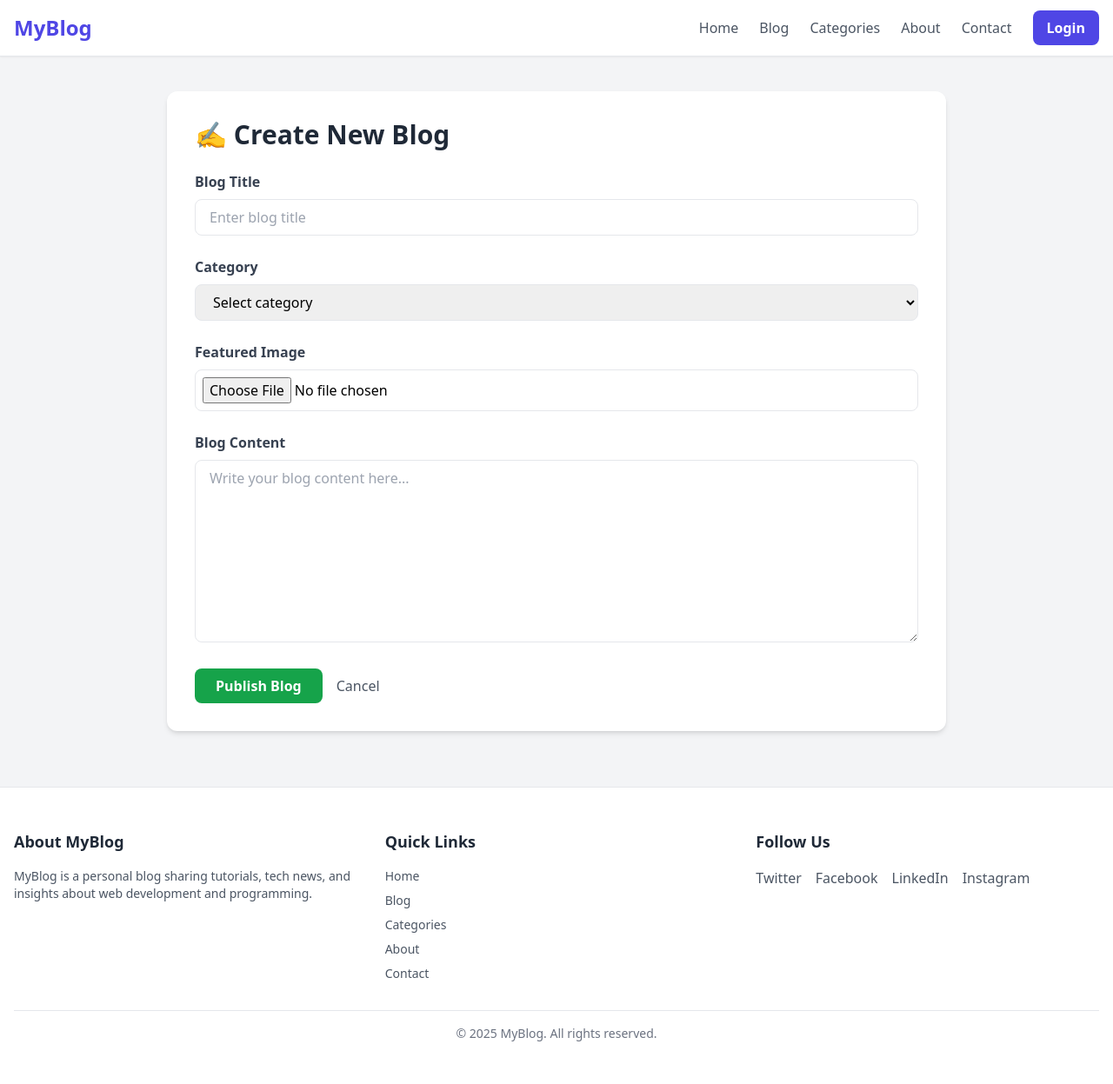
After one commit to bipinjlimbu/Blog---First-Django-Project, a Django app: page /create-blog/ in a window 1280 px wide. The commit adds this page. Shown: the whole page at 87% size. Run offline with Django 5.2, Linux system fonts and the light colour scheme.

Commit message:
Create Blog Added

```diff
--- a/Blog_App/templates/components/_navbar.html
+++ b/Blog_App/templates/components/_navbar.html
@@ -30,8 +30,8 @@
 
           {% if request.user.is_authenticated %}
           <!-- Add Blog Button -->
-          <a href="/blog/create"
-             onclick="return confirmAddBlog();"
+          <a href="/create-blog/"
+
              class="bg-green-600 text-white px-4 py-2 rounded-lg hover:bg-green-700 font-semibold">
             + Add Blog
           </a>
@@ -86,8 +86,7 @@
         <a href="/contact" class="block hover:text-indigo-600">Contact</a>
 
         {% if request.user.is_authenticated %}
-        <a href="/blog/create"
-           onclick="return confirmAddBlog();"
+        <a href="/create-blog/"
            class="block bg-green-600 text-white text-center px-4 py-2 rounded-lg hover:bg-green-700 font-semibold">
           + Add Blog
         </a>
@@ -113,11 +112,6 @@
     document.getElementById("menu-btn").addEventListener("click", () => {
       document.getElementById("mobile-menu").classList.toggle("hidden");
     });
-
-    // add blog confirmation
-    function confirmAddBlog() {
-      return confirm("Do you want to create a new blog post?");
-    }
   </script>
 
 </body>
--- /dev/null
+++ b/Blog_App/templates/main/create_blog.html
@@ -0,0 +1,109 @@
+<!DOCTYPE html>
+<html lang="en">
+<head>
+  <meta charset="UTF-8">
+  <meta name="viewport" content="width=device-width, initial-scale=1.0">
+  <title>Create Blog</title>
+  {% load static %}
+  <link href="{% static 'src/styles.css' %}" rel="stylesheet">
+</head>
+
+<body class="bg-gray-100 min-h-screen">
+
+  {% include 'components/_navbar.html' %}
+
+  <!-- Page Container -->
+  <div class="max-w-4xl mx-auto mt-10 bg-white p-8 rounded-xl shadow-md">
+
+    <!-- Heading -->
+    <h1 class="text-3xl font-bold text-gray-800 mb-6">
+      ✍️ Create New Blog
+    </h1>
+
+    <!-- Form -->
+    <form method="POST" enctype="multipart/form-data" class="space-y-6">
+      {% csrf_token %}
+
+      <!-- Blog Title -->
+      <div>
+        <label class="block text-gray-700 font-semibold mb-2">
+          Blog Title
+        </label>
+        <input
+          type="text"
+          name="title"
+          placeholder="Enter blog title"
+          required
+          class="w-full px-4 py-2 border rounded-lg focus:outline-none focus:ring-2 focus:ring-indigo-500"
+        />
+      </div>
+
+      <!-- Category -->
+      <div>
+        <label class="block text-gray-700 font-semibold mb-2">
+          Category
+        </label>
+        <select
+          name="category"
+          required
+          class="w-full px-4 py-2 border rounded-lg focus:outline-none focus:ring-2 focus:ring-indigo-500"
+        >
+          <option value="">Select category</option>
+          <option value="tech">Technology</option>
+          <option value="life">Lifestyle</option>
+          <option value="travel">Travel</option>
+          <option value="education">Education</option>
+        </select>
+      </div>
+
+      <!-- Blog Image -->
+      <div>
+        <label class="block text-gray-700 font-semibold mb-2">
+          Featured Image
+        </label>
+        <input
+          type="file"
+          name="image"
+          accept="image/*"
+          class="w-full border rounded-lg p-2"
+        />
+      </div>
+
+      <!-- Blog Content -->
+      <div>
+        <label class="block text-gray-700 font-semibold mb-2">
+          Blog Content
+        </label>
+        <textarea
+          name="content"
+          rows="8"
+          placeholder="Write your blog content here..."
+          required
+          class="w-full px-4 py-2 border rounded-lg focus:outline-none focus:ring-2 focus:ring-indigo-500"
+        ></textarea>
+      </div>
+
+      <!-- Buttons -->
+      <div class="flex items-center gap-4">
+        <button
+          type="submit"
+          class="bg-green-600 text-white px-6 py-2 rounded-lg font-semibold hover:bg-green-700 transition"
+        >
+          Publish Blog
+        </button>
+
+        <a
+          href="/blog"
+          class="text-gray-600 hover:text-indigo-600 transition"
+        >
+          Cancel
+        </a>
+      </div>
+    </form>
+
+  </div>
+
+  {% include 'components/_footer.html' %}
+
+</body>
+</html>
--- a/Blog_App/urls.py
+++ b/Blog_App/urls.py
@@ -1,5 +1,5 @@
 from django.urls import path
-from .views.main_view import index_page
+from .views.main_view import index_page, create_blog
 from .views.auth_view import login_page, register_page, logout_view
 
 urlpatterns = [
@@ -7,4 +7,5 @@ urlpatterns = [
     path('login/', login_page, name='login'),
     path('register/', register_page, name='register'),
     path('logout/', logout_view, name='logout'),
+    path('create-blog/', create_blog, name='create_blog'),
 ]
--- a/Blog_App/views/main_view.py
+++ b/Blog_App/views/main_view.py
@@ -2,3 +2,6 @@ from django.shortcuts import render
 
 def index_page(request):
     return render(request, 'main/index_page.html')
+
+def create_blog(request):
+    return render(request, 'main/create_blog.html')
--- a/static/src/styles.css
+++ b/static/src/styles.css
@@ -508,6 +508,10 @@ Ensure the default browser behavior of the `hidden` attribute.
   margin-bottom: 0.5rem;
 }
 
+.mt-10 {
+  margin-top: 2.5rem;
+}
+
 .block {
   display: block;
 }
@@ -566,6 +570,10 @@ Ensure the default browser behavior of the `hidden` attribute.
 
 .max-w-5xl {
   max-width: 64rem;
+}
+
+.max-w-4xl {
+  max-width: 56rem;
 }
 
 .flex-1 {
@@ -640,6 +648,12 @@ Ensure the default browser behavior of the `hidden` attribute.
   --tw-space-x-reverse: 0;
   margin-right: calc(0.5rem * var(--tw-space-x-reverse));
   margin-left: calc(0.5rem * calc(1 - var(--tw-space-x-reverse)));
+}
+
+.space-y-6 > :not([hidden]) ~ :not([hidden]) {
+  --tw-space-y-reverse: 0;
+  margin-top: calc(1.5rem * calc(1 - var(--tw-space-y-reverse)));
+  margin-bottom: calc(1.5rem * var(--tw-space-y-reverse));
 }
 
 .overflow-hidden {
@@ -723,6 +737,10 @@ Ensure the default browser behavior of the `hidden` attribute.
 
 .p-6 {
   padding: 1.5rem;
+}
+
+.p-2 {
+  padding: 0.5rem;
 }
 
 .py-12 {
@@ -843,6 +861,11 @@ Ensure the default browser behavior of the `hidden` attribute.
 .text-indigo-600 {
   --tw-text-opacity: 1;
   color: rgb(79 70 229 / var(--tw-text-opacity));
+}
+
+.text-gray-700 {
+  --tw-text-opacity: 1;
+  color: rgb(55 65 81 / var(--tw-text-opacity));
 }
 
 .opacity-0 {
```
